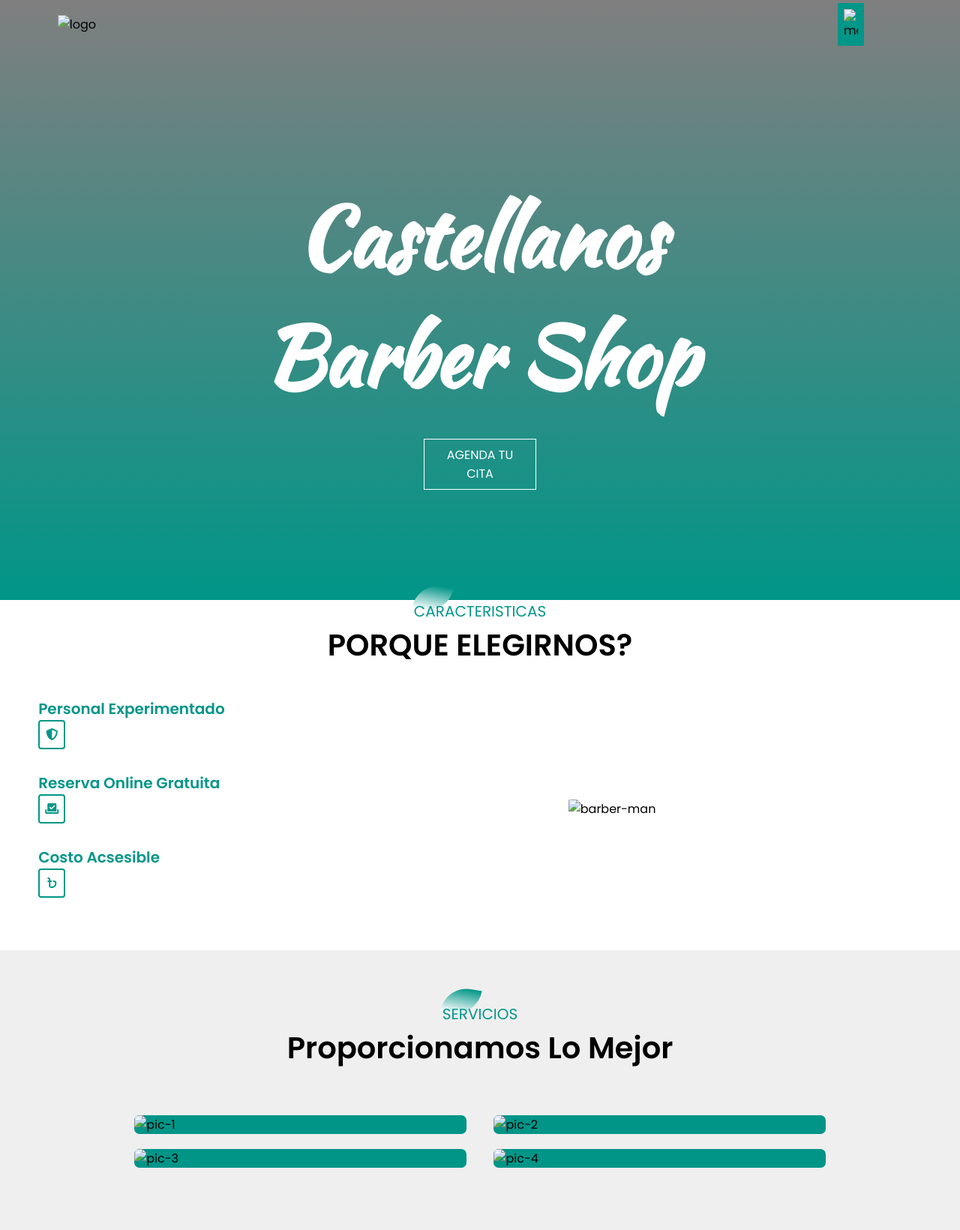
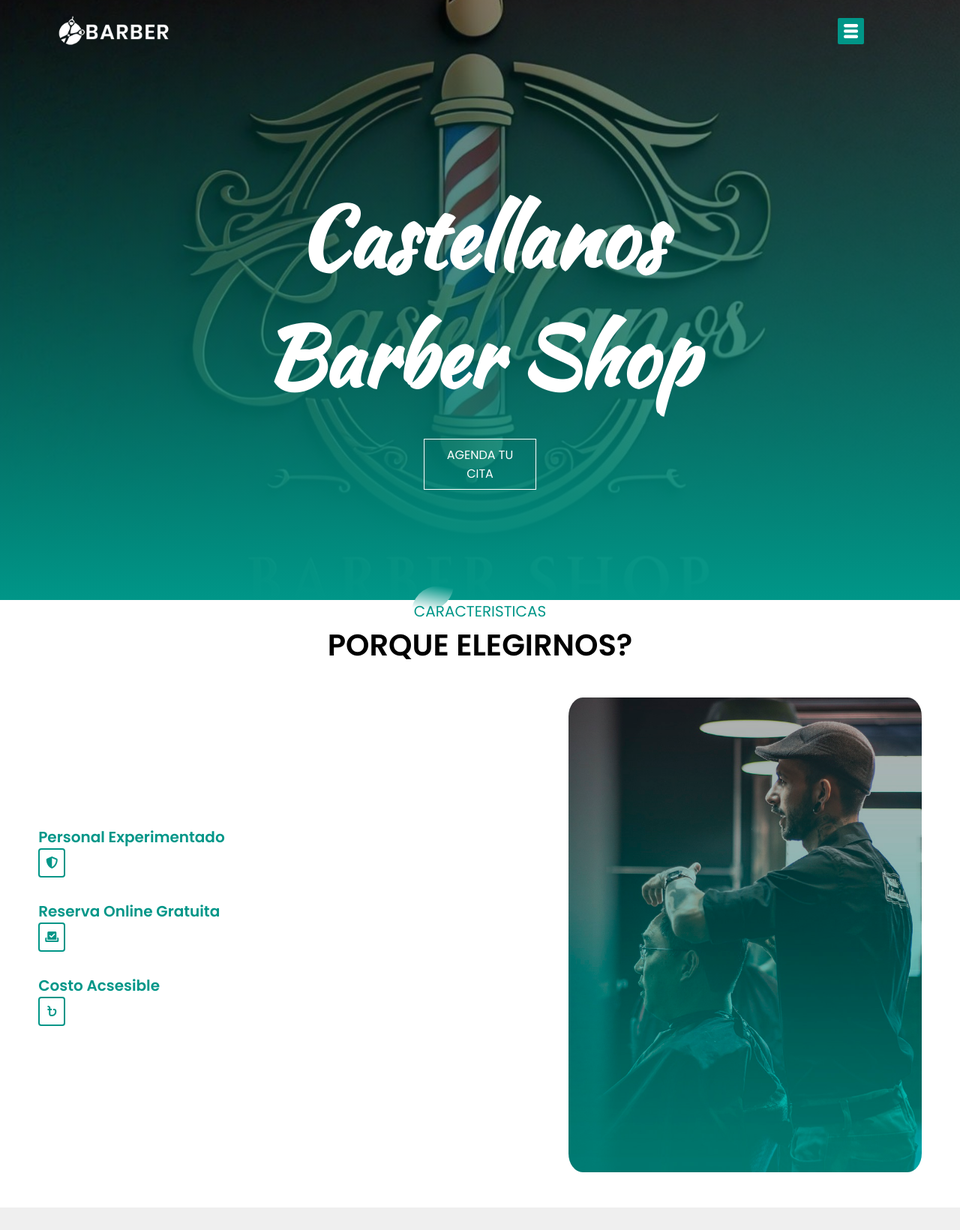
Before and after one commit to HAITCAHE/Web-barber-shop, a plain HTML site: page index.html in a window 1280 px wide. Shown: the top 1640 px of the page at 75% size. Drawn offline with Linux system fonts and the light colour scheme.

Commit message:
Add files via upload

```diff
--- a/index.html
+++ b/index.html
@@ -11,7 +11,7 @@
     <!-- Font awesome -->
     <script src="https://kit.fontawesome.com/e6b8371d90.js" crossorigin="anonymous"></script>
     <!-- Favicon -->
-    <link rel="shortcut icon" href="assets/fabicon.png" type="image/x-icon">
+    <link rel="shortcut icon" href="fabicon.png" type="image/x-icon">
     <!-- Google Fonts -->
     <link href="https://fonts.googleapis.com/css2?family=Kaushan+Script&family=Poppins:wght@400;500;600&display=swap"
         rel="stylesheet">
@@ -21,8 +21,8 @@
     <!-- Header section -->
     <section id="header">
         <div class="nav-bar">
-            <img src="assets/logo.png" alt="logo" class="logo">
-            <img src="assets/menu.png" alt="menu" class="menu" onclick="openmenu()">
+            <img src="logo.png" alt="logo" class="logo">
+            <img src="menu.png" alt="menu" class="menu" onclick="openmenu()">
         </div>
 
         <nav>
@@ -32,7 +32,7 @@
                 <li><a href="#">SERVICIOS</a></li>
                 <li><a href="#">CONTACTO</a></li>
 
-                <img src="assets/close.png" alt="close" class="close" onclick="closemenu()">
+                <img src="close.png" alt="close" class="close" onclick="closemenu()">
             </ul>
         </nav>
 
@@ -40,7 +40,7 @@
             <h1>Castellanos Barber Shop</h1>
             <p></p>
             <div class="header-btn">
-                <a href="#"><span></span>AGENDA TU CITA</a>
+                <a href=""><span></span>AGENDA TU CITA</a>
             </div>
         </div>
     </section>
@@ -72,7 +72,7 @@
                 </div>
             </div>
             <div class="feature-img">
-                <img src="assets/barber-man.jpg" alt="barber-man">
+                <img src="barber-man.jpg" alt="barber-man">
             </div>
         </div>
     </section>
@@ -86,7 +86,7 @@
 
         <div class="services-content">
             <div class="service">
-                <img src="assets/pic-1.jpg" alt="pic-1">
+                <img src="pic-1.jpg" alt="pic-1">
                 <div class="overlay">
                     <div class="overlay-content">
                         <h3>PEINADO DE CABELLO</h3>
@@ -95,7 +95,7 @@
                 </div>
             </div>
             <div class="service">
-                <img src="assets/pic-2.jpg" alt="pic-2">
+                <img src="pic-2.jpg" alt="pic-2">
                 <div class="overlay">
                     <div class="overlay-content">
                         <h3>RECORTE DE BARBA</h3>
@@ -104,7 +104,7 @@
                 </div>
             </div>
             <div class="service">
-                <img src="assets/pic-3.jpg" alt="pic-3">
+                <img src="pic-3.jpg" alt="pic-3">
                 <div class="overlay">
                     <div class="overlay-content">
                         <h3>CORTE DE PELO</h3>
@@ -113,7 +113,7 @@
                 </div>
             </div>
             <div class="service">
-                <img src="assets/pic-4.jpg" alt="pic-4">
+                <img src="pic-4.jpg" alt="pic-4">
                 <div class="overlay">
                     <div class="overlay-content">
                         <h3>SHAMPOO SECO</h3>
@@ -126,7 +126,7 @@
     </section>
     <!-- Footer Section -->
     <section id="footer">
-        <img src="assets/footer-img.png" alt="footer-img" class="footer-img">
+        <img src="footer-img.png" alt="footer-img" class="footer-img">
         <div class="title-text">
             <p>CONTACTO</p>
             <h2>VISITANOS HOY</h2>
--- a/style.css
+++ b/style.css
@@ -12,7 +12,7 @@
 
 /* Header section */
 #header {
-    background: linear-gradient(rgba(0, 0, 0, 0.5), #009688), url(assets/banner.jpg);
+    background: linear-gradient(rgba(0, 0, 0, 0.5), #009688), url(banner.jpg);
     background-size: cover;
     background-position: center;
     height: 100vh;
```
